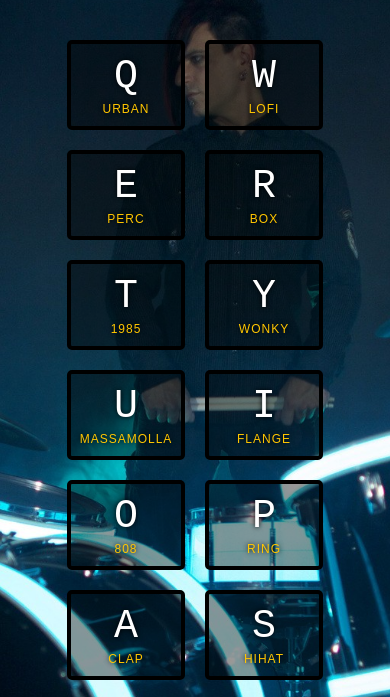
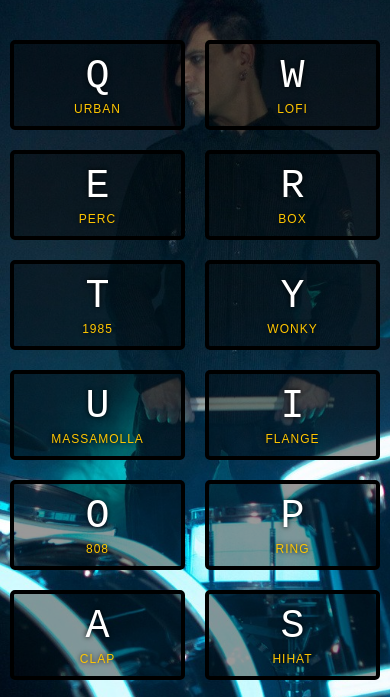
Before and after one commit to zoneboy/drum, a plain HTML site: page index.html in a window 390 px wide. Shown: the part 95-792 px from the top of the page. Drawn offline with Linux system fonts and the light colour scheme.

Commit message:
Update style.css

```diff
--- a/style.css
+++ b/style.css
@@ -27,6 +27,7 @@ h1 {
 }
 
 .key {
+  /*flex: 100%;*/
   border: .4rem solid black;
   border-radius: .5rem;
   margin: 1rem;
@@ -58,3 +59,10 @@ kbd {
   letter-spacing: .1rem;
   color: #ffc600;
 }
+
+@media screen and (max-width: 938px) {
+
+  .key {
+    flex: 25%;
+  }
+}
```
